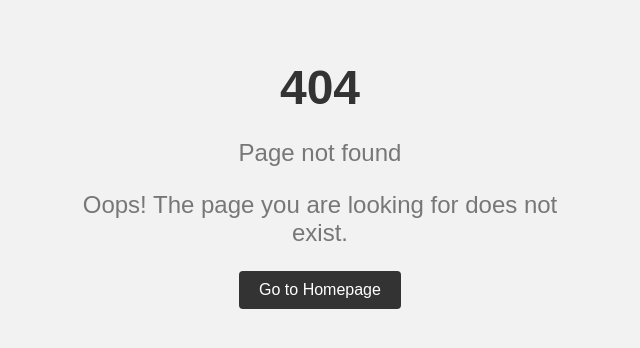
After one commit to abhishekdubey1412/converter, a Django app: page /404_page/ in a window 1280 px wide. The commit adds this page. Shown: the top 348 px of the page, without its empty margins (320-960 px from the left). Run offline with Django 4.2, Linux system fonts and the light colour scheme.

Commit message:
added some files

```diff
--- a/converter/views.py
+++ b/converter/views.py
@@ -1,5 +1,5 @@
-from django.http import HttpResponse
 from django.shortcuts import render
+from converter import mod
 
 def Home(request):
     data = {
@@ -20,10 +20,20 @@ def JPGPNG(request):
     return render(request, "jpg-to-png.html",data)
 
 def YOUTUBE(request):
+    link = ''
+    try:
+        link = request.POST['yt_link']
+    except:
+        pass
     data = {
         'title':"Youtube Downloader"
     }
+
+    if link != '':
+        mod.youtube_downloader(link)
+    else:
+        pass
     return render(request, "yt_down.html",data)
 
 def NotFound(request):
-    return render(request, '404_templet.html')
+    return render(request, '404.html')
--- /dev/null
+++ b/templates/404.html
@@ -0,0 +1,86 @@
+<!DOCTYPE html>
+<html lang="en">
+
+<head>
+  <meta charset="UTF-8">
+  <meta name="viewport" content="width=device-width, initial-scale=1.0">
+  <title>404 Page Not Found</title>
+  <style>
+    @keyframes fadeIn {
+      0% {
+        opacity: 0;
+      }
+      100% {
+        opacity: 1;
+      }
+    }
+
+    @keyframes slideIn {
+      0% {
+        transform: translateY(50px);
+      }
+      100% {
+        transform: translateY(0);
+      }
+    }
+
+    body {
+      font-family: Arial, sans-serif;
+      background-color: #f2f2f2;
+    }
+
+    .container {
+      max-width: 500px;
+      margin: 0 auto;
+      padding: 20px;
+      text-align: center;
+      animation: fadeIn 1s ease;
+    }
+
+    h1 {
+      font-size: 48px;
+      color: #333;
+      margin-bottom: 10px;
+      animation: slideIn 1s ease;
+    }
+
+    p {
+      font-size: 24px;
+      color: #777;
+      animation: slideIn 1s ease;
+    }
+
+    .btn {
+      display: inline-block;
+      padding: 10px 20px;
+      background-color: #333;
+      color: #fff;
+      text-decoration: none;
+      border-radius: 4px;
+      transition: background-color 0.3s ease;
+      animation: slideIn 1s ease;
+    }
+
+    .btn:hover {
+      background-color: #555;
+    }
+  </style>
+</head>
+
+<body>
+  <div class="container">
+    <h1>404</h1>
+    <p>Page not found</p>
+    <p>Oops! The page you are looking for does not exist.</p>
+    <a href="/" class="btn">Go to Homepage</a>
+  </div>
+
+  <script>
+    document.querySelector('.btn').addEventListener('click', function(event) {
+      event.preventDefault();
+      window.location.href = '/';
+    });
+  </script>
+</body>
+
+</html>
```
Also changed, not shown: converter/mod.py (added, +20 -0 lines), templates/yt_down.html (+5 -4 lines).
